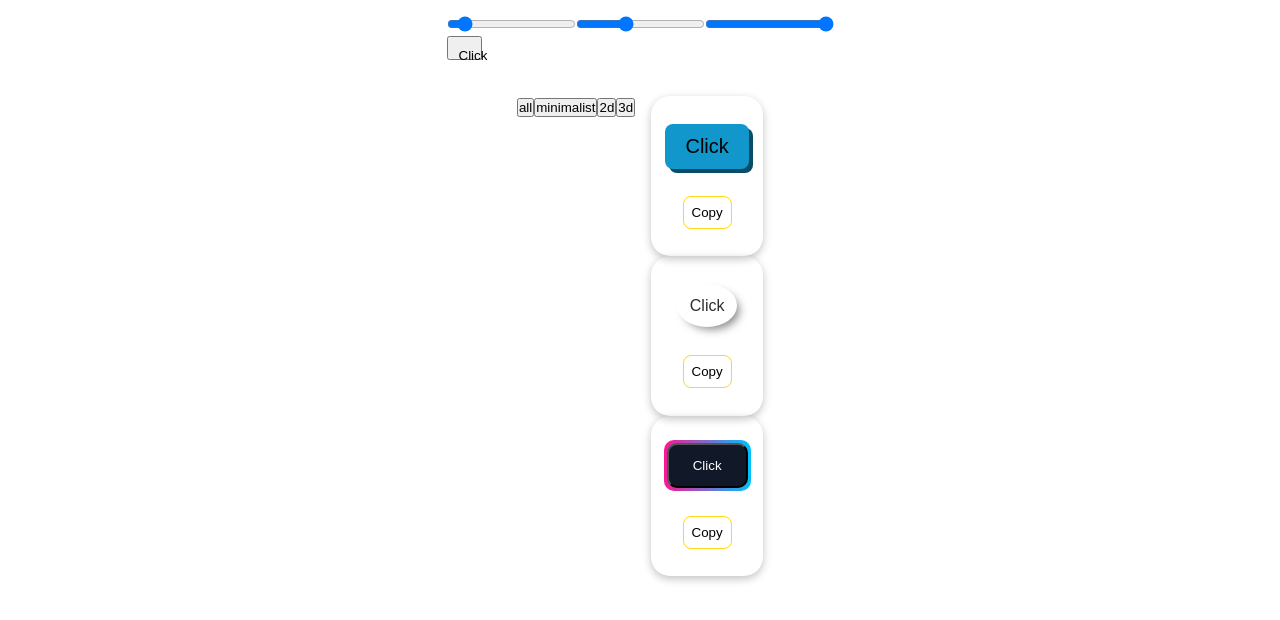
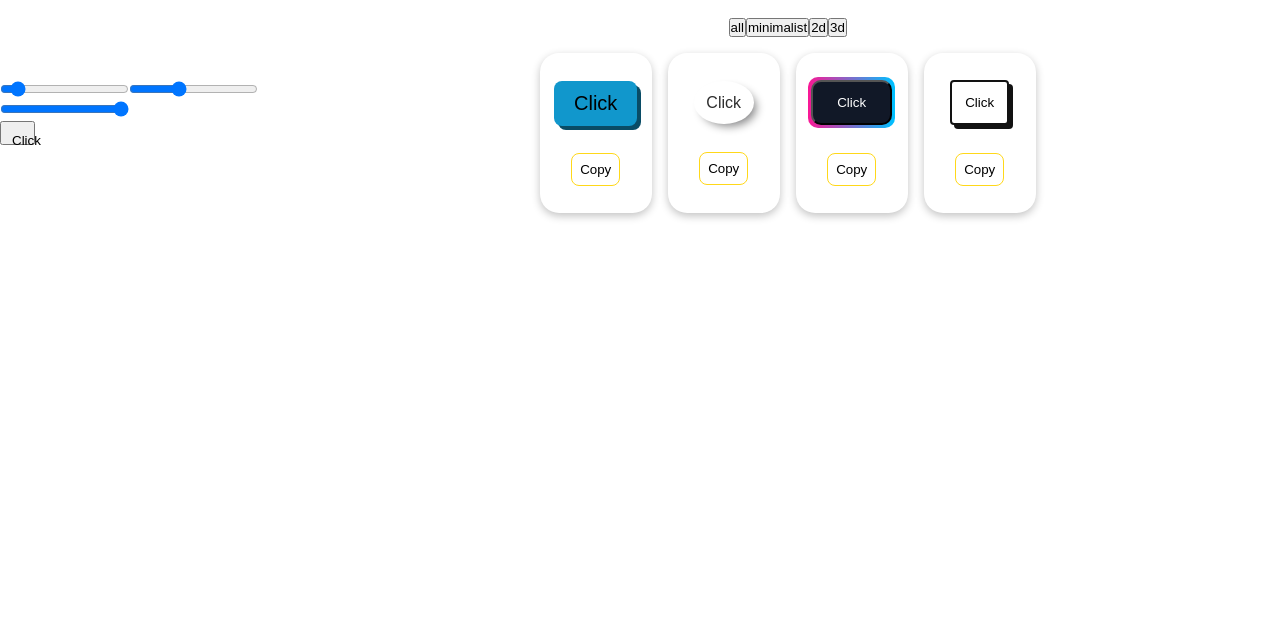
Before and after one commit to Antonimason/Crazy-buttons, a React (Create React App) app: page / in a window 1280 px wide. Both pictures are taken after a click on the button "all". Shown: the top 620 px of the page. Built offline with nearby package versions, Linux system fonts and the light colour scheme.

Commit message:
new button added

```diff
--- a/src/App.css
+++ b/src/App.css
@@ -1,8 +1,7 @@
 .App{
     width: 100%;
-    padding: 1rem;
+    max-width: 90rem;
+    margin: 0 auto;
     display: flex;
-    gap: 1rem;
-    flex-wrap: wrap;
-    justify-content: center;
+    place-items:center;
 }
--- /dev/null
+++ b/src/Layouts/YourButton.css
@@ -0,0 +1,18 @@
+.button{
+    width: 100%;
+    padding: 1rem;
+    display: flex;
+    gap: 1rem;
+    flex-direction: column;
+    place-items:center;
+}
+
+.buttons__show{
+    width:100%;
+    display: flex;
+    justify-content:center;
+    align-items:center;
+    flex-direction: row;
+    gap: 1rem;
+    flex-wrap:wrap;
+}
--- a/src/Layouts/YourButton.jsx
+++ b/src/Layouts/YourButton.jsx
@@ -1,12 +1,12 @@
 import React from 'react';
 import { useSelector, useDispatch } from 'react-redux';
 import { valor } from '../Redux/buttonSelection';
-import '../App';
+import './YourButton.css';
 import Badge from '../Components/Badges/Badge';
 import CreateButton from '../Components/Buttons/CreateButton';
 import buttonList from '../Redux/buttons.json';
 
-function App() {
+function YourButton() {
 
   // Showing up the data
   const dispatch = useDispatch();
@@ -57,18 +57,18 @@ function App() {
 }
 
   return (
-    <div className="App">
-      <div className="butons">
+    <div className="button">
+      <div className="butons__Selection">
       <button onClick={()=>ShowButtons("all")}>all</button>
       <button onClick={()=>ShowButtons("minimalist")}>minimalist</button>
       <button onClick={()=>ShowButtons("2d")}>2d</button>
       <button onClick={()=>ShowButtons("3d")}>3d</button>
       </div>
-      <div>
+      <div className="buttons__show">
         {modifyList}
       </div>
     </div>
   );
 }
 
-export default App;
+export default YourButton;
--- a/src/Redux/buttons.json
+++ b/src/Redux/buttons.json
@@ -14,6 +14,12 @@
             "key":"3",
             "styleCss":"#buttonAnimation3{padding:0.8rem 1.5rem;position:relative;display:flex;flex-direction:column;justify-content:center;align-items:center;border-radius:10px;background:#111827;cursor:pointer;color:white;}#buttonAnimation3::after{content:'';height:calc(100% + 10px);width:calc(100% + 10px);position:absolute;top:-5px;left:-5px;z-index:-1;border-radius:10px;background:linear-gradient(90deg,deeppink,deepskyblue,lawngreen,deeppink);background-size:300% 100%;animation: animate 3s ease infinite;}@keyframes animate{to{background-position:0% 0%;}50%{background-position:90% 0%;}100%{background-position:0% 0%;}}",
             "model":"2d"
+        },
+        {
+            "id":"buttonAnimation4",
+            "key":"4",
+            "styleCss":"#buttonAnimation4{padding: 0.8rem;background-color:white;border-radius:0.25rem;border:0.125rem solid #121212;box-shadow: 0.25rem 0.25rem #121212;transition: 50ms, box-shadow 50ms;&&:active{transform:translate(0.125rem, 0.125rem);box-shadow: 0.125rem 0.125rem #121212}",
+            "model":"3d"
         }
     ]
 }
```
